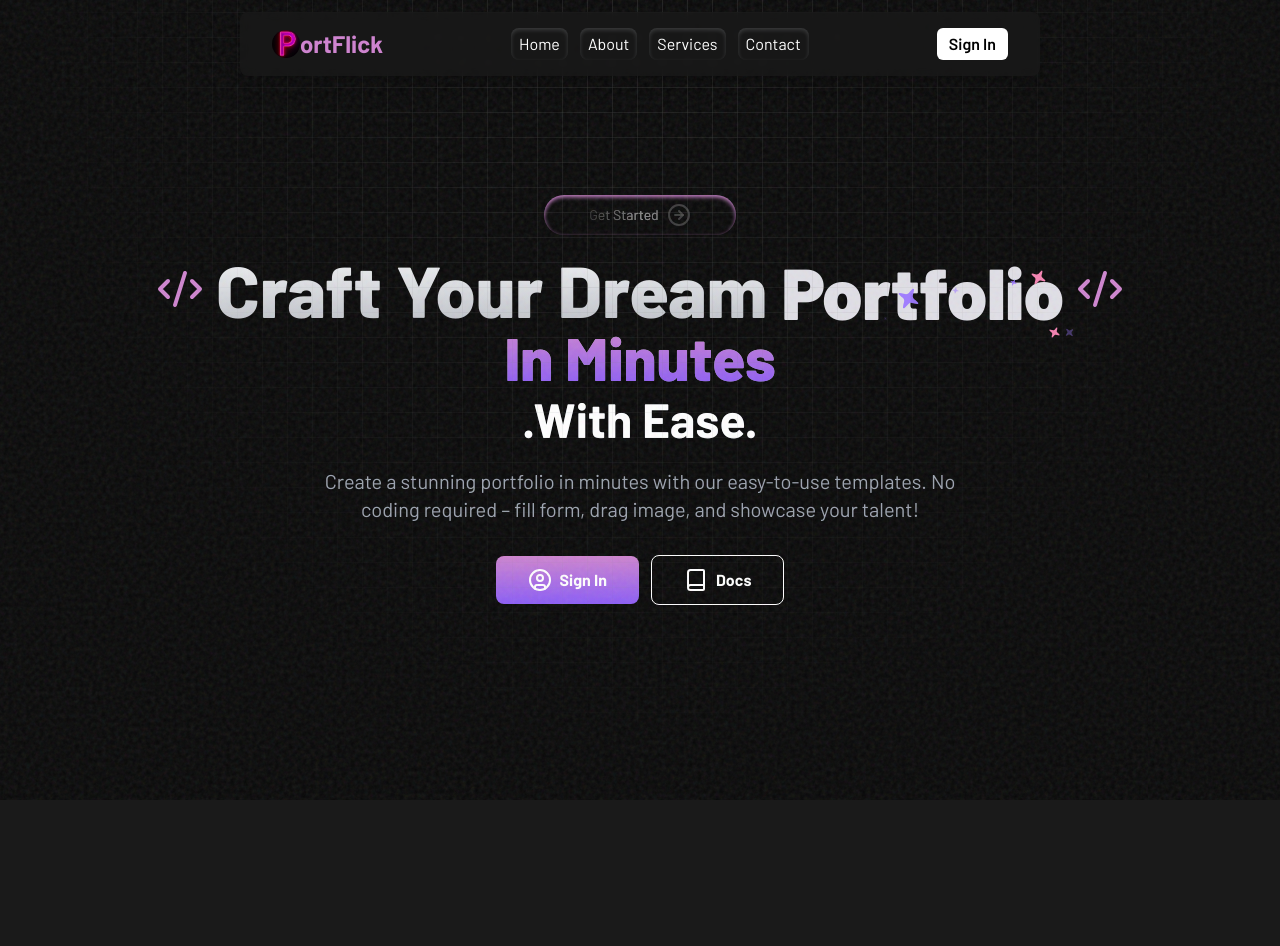
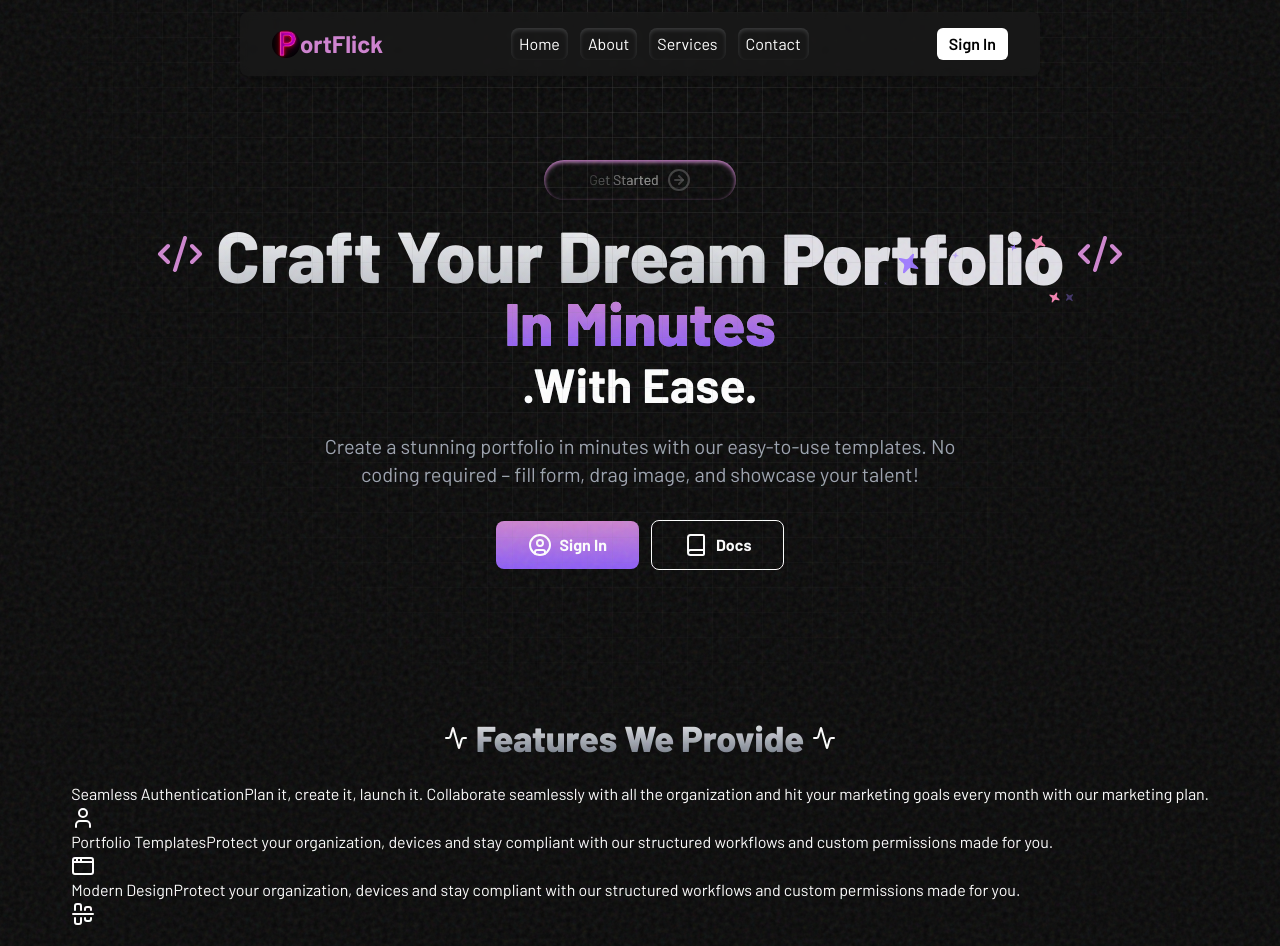
Before and after one commit to ArunavaCoderEm/PortFlick-god, a React (Vite) app: page / in a window 1280 px wide. Before the commit the page ends 800 px from the top, so only its background shows below. Built offline with nearby package versions, Linux system fonts and the light colour scheme; no server answers; a web font is replaced by a local one.

Commit message:
Features section on it's way

```diff
--- a/src/Pages/Home.jsx
+++ b/src/Pages/Home.jsx
@@ -12,6 +12,7 @@ import {
   animate,
 } from "framer-motion";
 import { useUser } from "@clerk/clerk-react";
+import Features from "../Sections/features-section"
 
 const COLORS_TOP = ["#13FFAA", "#1E67C6", "#CE84CF", "#DD335C"];
 
@@ -110,7 +111,7 @@ const Home = () => {
     <>
       <BackgroundGrid />
       <NavBar />
-      <div className="min-h-screen py-4 barlow bg-[#080808] flex items-center noise-container">
+      <div className="min-h-screen py-4 barlow bg-[#080808] flex flex-col items-center noise-container">
         <div className="container mt-20 flex flex-col items-center mx-auto px-4 py-16 relative">
           <motion.div
             initial={{ opacity: 0, y: -30 }}
@@ -206,6 +207,7 @@ const Home = () => {
             </motion.div>
           </motion.div>
         </div>
+        <Features />
       </div>
     </>
   );
--- /dev/null
+++ b/src/Sections/features-section.jsx
@@ -0,0 +1,66 @@
+import { Activity, AlignCenterHorizontalIcon, AppWindow, User } from "lucide-react";
+import React from "react";
+import { motion } from "framer-motion";
+
+const Features = () => {
+
+    const mapfeature =  [
+          {
+            title: "Seamless Authentication",
+            description: "Plan it, create it, launch it. Collaborate seamlessly with all the organization and hit your marketing goals every month with our marketing plan.",
+            icon: <User />
+          },
+          {
+            title: "Portfolio Templates",
+            description: "Protect your organization, devices and stay compliant with our structured workflows and custom permissions made for you.",
+            icon: <AppWindow />
+          },
+          {
+            title: "Modern Design",
+            description: "Protect your organization, devices and stay compliant with our structured workflows and custom permissions made for you.",
+            icon: <AlignCenterHorizontalIcon />
+          },
+          {
+            title: "Modern Design",
+            description: "Protect your organization, devices and stay compliant with our structured workflows and custom permissions made for you.",
+            icon: <AlignCenterHorizontalIcon />
+          },
+          {
+            title: "Modern Design",
+            description: "Protect your organization, devices and stay compliant with our structured workflows and custom permissions made for you.",
+            icon: <AlignCenterHorizontalIcon />
+          },
+        ]
+
+
+
+  return (
+    <div className="barlow px-2 py-1">
+      <motion.h1
+        initial={{ opacity: 0, x: -30 }}
+        animate={{ opacity: 1, x: 0 }}
+        transition={{ delay: 0.1, duration: 1 }}
+        className="text-2xl md:text-4xl font-extrabold flex items-center justify-center gap-2 text-center bg-clip-text text-transparent bg-gradient-to-b from-gray-100 to-gray-500 mb-6 leading-tight"
+      >
+        <Activity size={24} className="text-white" />
+        Features We Provide
+        <Activity size={24} className="text-white" />
+      </motion.h1>
+
+        <div className="text-white">
+            {mapfeature.slice(0, 3).map((item, index) => {
+                return (
+                    <div key={index}>
+                        {item.title}
+                        {item.description}
+                        {item.icon}
+                    </div>
+                )
+            })}
+        </div>
+
+    </div>
+  );
+};
+
+export default Features;
```
Also changed, not shown: 2 other files (tests, documents, lock files or other folders).
